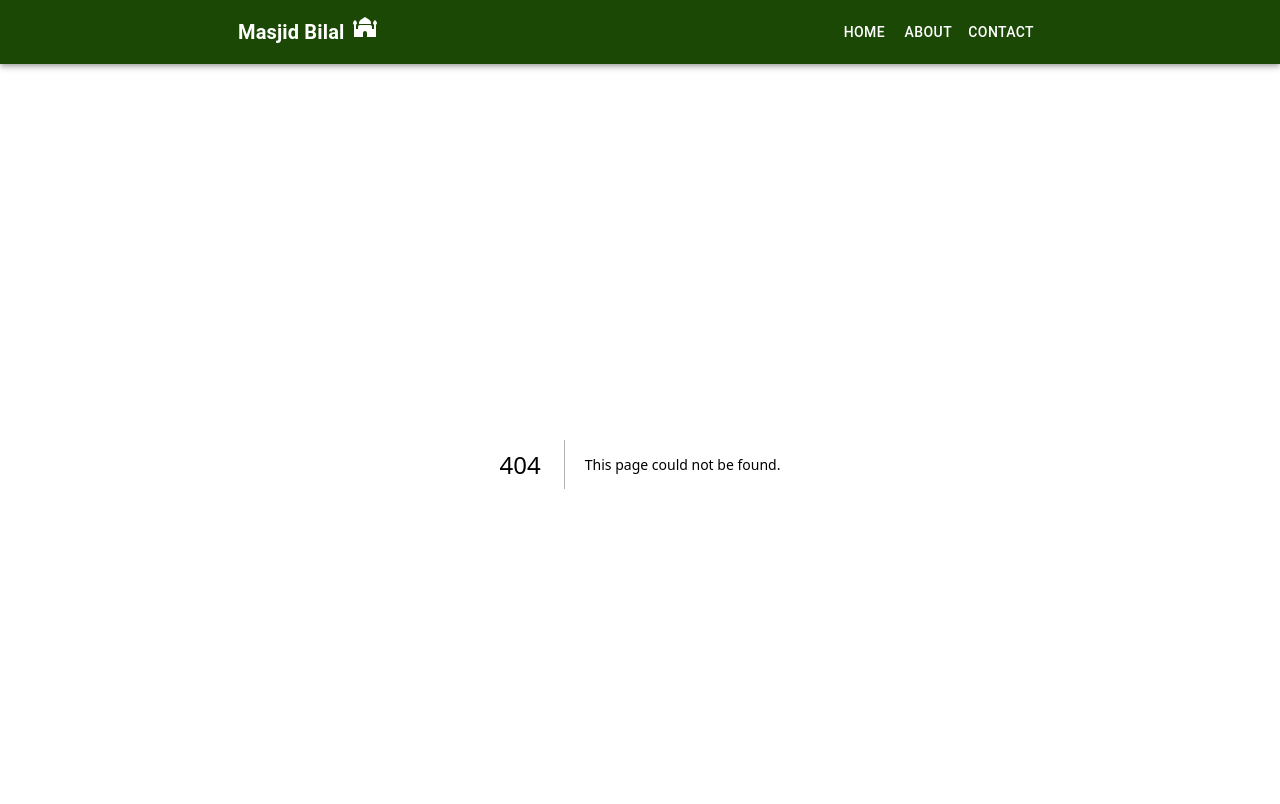
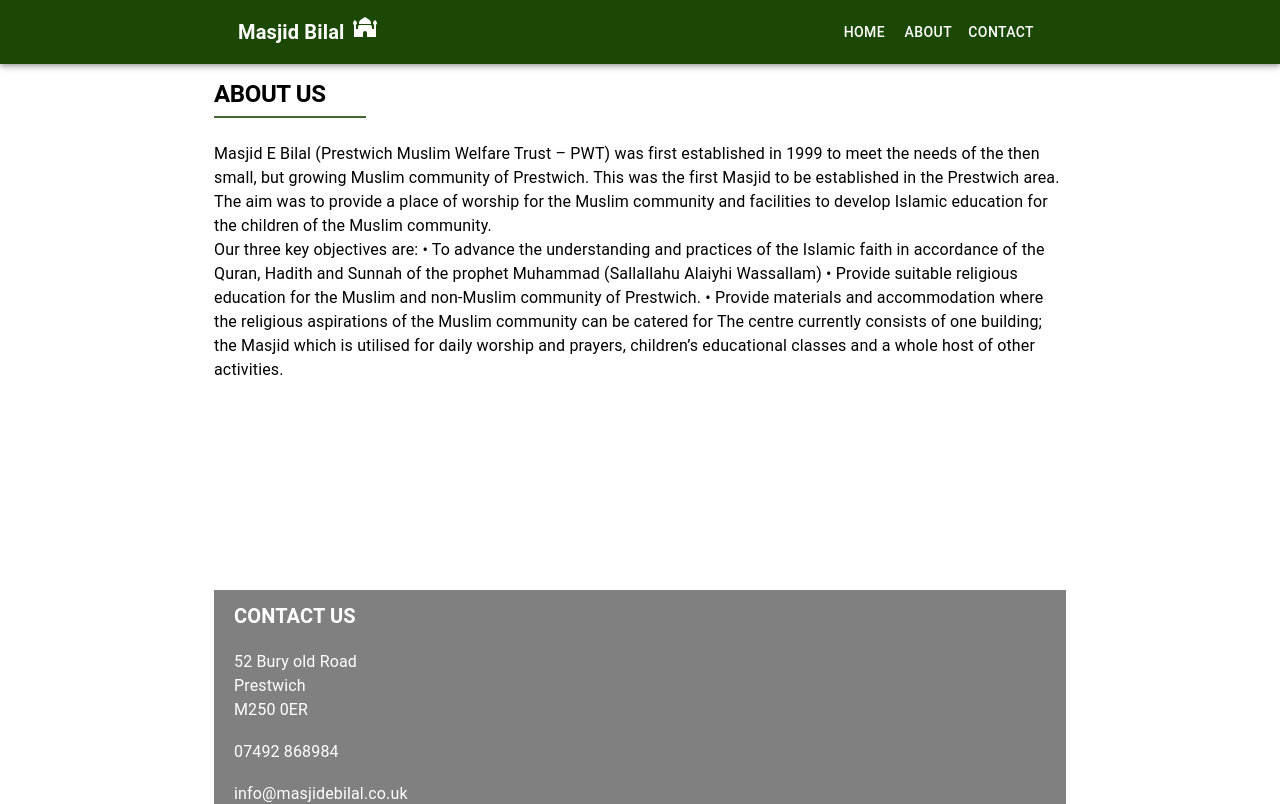
Before and after one commit to adam-ali/masjid-bilal, a Next.js app: page /about in a window 1280 px wide. Before the commit this address had no page. Shown: the top 804 px of the page. Built offline with nearby package versions, Linux system fonts and the light colour scheme.

Commit message:
add about page

```diff
--- a/components/MainLayout/AppBar/AppBar.tsx
+++ b/components/MainLayout/AppBar/AppBar.tsx
@@ -14,6 +14,8 @@
 import Button from '@mui/material/Button'
 import MosqueIcon from '@mui/icons-material/Mosque'
 import { Container, Grid } from '@mui/material'
+import { useRouter } from 'next/router'
+// import second from '../../../public/'
 
 interface Props {
   /**
@@ -24,10 +26,15 @@
 }
 
 const drawerWidth = 240
-const navItems = ['Home', 'About', 'Contact']
+const navItems = [
+  { name: 'Home', route: '/' },
+  { name: 'About', route: 'about' },
+  { name: 'Contact', route: 'contact' }
+]
 
 export default function DrawerAppBar(props: Props) {
   const { window } = props
+  const router = useRouter()
   const [mobileOpen, setMobileOpen] = React.useState(false)
 
   const handleDrawerToggle = () => {
@@ -42,9 +49,9 @@
       <Divider />
       <List>
         {navItems.map((item) => (
-          <ListItem key={item} disablePadding>
-            <ListItemButton sx={{ textAlign: 'center' }}>
-              <ListItemText primary={item} />
+          <ListItem key={item.name} disablePadding>
+            <ListItemButton sx={{ textAlign: 'center' }} onClick={() => router.push(item.route)}>
+              <ListItemText primary={item.name} />
             </ListItemButton>
           </ListItem>
         ))}
@@ -62,7 +69,7 @@
             <Grid style={{ display: 'flex' }} sx={{ flexGrow: 1, display: { xs: 'none', sm: 'block' } }}>
               <Typography variant="h6" component="span" sx={{ mr: 1, fontWeight: 'bold' }}>
                 Masjid Bilal
-                {/* <img src={MasjideBilal} width="200" /> */}
+                {/* <Image src={MasjideBilal} layout="responsive" alt="Masjid Bilal" /> */}
               </Typography>
               <MosqueIcon />
             </Grid>
@@ -78,8 +85,8 @@
             </IconButton>
             <Box sx={{ display: { xs: 'none', sm: 'block' } }}>
               {navItems.map((item) => (
-                <Button key={item} sx={{ color: '#fff' }}>
-                  {item}
+                <Button key={item.name} sx={{ color: '#fff' }} onClick={() => router.push(item.route)}>
+                  {item.name}
                 </Button>
               ))}
             </Box>
--- /dev/null
+++ b/pages/about.tsx
@@ -0,0 +1,31 @@
+import { Divider, Typography } from '@mui/material'
+import React, { PropsWithChildren } from 'react'
+
+function about(props: PropsWithChildren) {
+  return (
+    <>
+      <Typography sx={{ mt: 2, mb: 1 }} variant="h1">
+        ABOUT US
+      </Typography>
+      <Divider sx={{ bgcolor: 'primary.light', height: 2, width: '152px', mb: 3 }} />
+
+      <Typography>
+        Masjid E Bilal (Prestwich Muslim Welfare Trust – PWT) was first established in 1999 to meet the needs of the
+        then small, but growing Muslim community of Prestwich. This was the first Masjid to be established in the
+        Prestwich area. The aim was to provide a place of worship for the Muslim community and facilities to develop
+        Islamic education for the children of the Muslim community.
+      </Typography>
+
+      <Typography>
+        Our three key objectives are: • To advance the understanding and practices of the Islamic faith in accordance of
+        the Quran, Hadith and Sunnah of the prophet Muhammad (Sallallahu Alaiyhi Wassallam) • Provide suitable religious
+        education for the Muslim and non-Muslim community of Prestwich. • Provide materials and accommodation where the
+        religious aspirations of the Muslim community can be catered for The centre currently consists of one building;
+        the Masjid which is utilised for daily worship and prayers, children’s educational classes and a whole host of
+        other activities.
+      </Typography>
+    </>
+  )
+}
+
+export default about
--- a/pages/index.tsx
+++ b/pages/index.tsx
@@ -1,3 +1,4 @@
+import Head from 'next/head'
 import Hero from '../components/Home/Hero/Hero'
 import LatestUpdates from '../components/Home/LatestUpdates/LatestUpdates'
 import SalahTimes from '../components/Home/SalahTimes/SalahTimes'
@@ -5,11 +6,18 @@
 
 function App() {
   return (
-    <div className="app">
-      <Hero />
-      <SalahTimes />
-      <LatestUpdates />
-    </div>
+    <>
+      <Head>
+        <title>Masjid Bilal</title>
+        <meta name="description" content="Generated by create next app" />
+        <link rel="icon" href="/mosqu.ico" />
+      </Head>
+      <div className="app">
+        <Hero />
+        <SalahTimes />
+        <LatestUpdates />
+      </div>
+    </>
   )
 }
 
--- a/theme/theme.ts
+++ b/theme/theme.ts
@@ -10,15 +10,15 @@
   palette: {
     primary: {
       // light: will be calculated from palette.primary.main,
-      main: '#1B4805'
+      main: '#1b4805'
       // dark: will be calculated from palette.primary.main,
       // contrastText: will be calculated to contrast with palette.primary.main
     },
     secondary: {
-      light: '#0066ff',
-      main: '#0044ff',
+      // light: '#0066ff',
+      main: '#0044ff'
       // dark: will be calculated from palette.secondary.main,
-      contrastText: '#ffcc00'
+      // contrastText: '#ffcc00'
     },
     // Used by `getContrastText()` to maximize the contrast between
     // the background and the text.
@@ -27,5 +27,11 @@
     // two indexes within its tonal palette.
     // E.g., shift from Red 500 to Red 300 or Red 700.
     tonalOffset: 0.2
+  },
+  typography: {
+    h1: {
+      fontSize: 24,
+      fontWeight: 700
+    }
   }
 })
```
